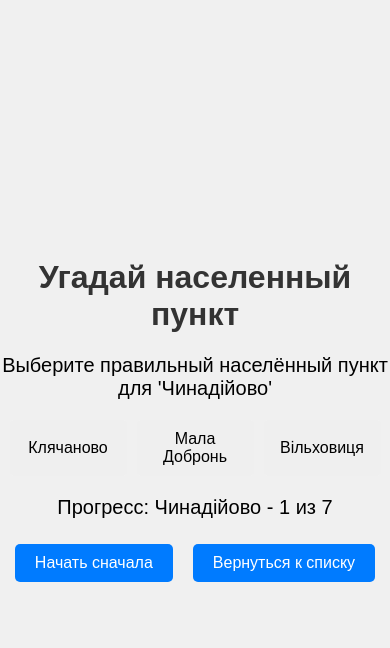
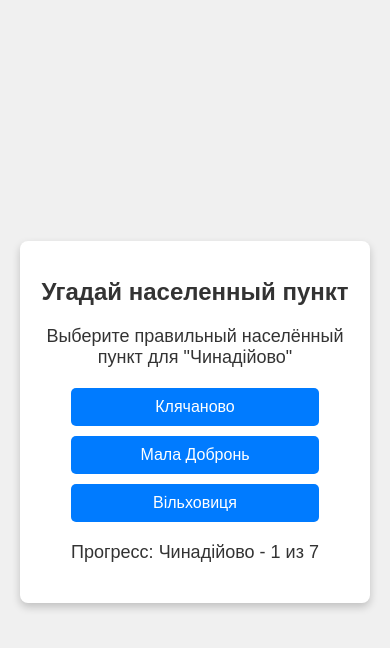
Before and after one commit to Exsclusive/mysite, a plain HTML site: page index.html in a window 390 px wide. Both pictures are taken after a click on the button "Чинадійово". Drawn offline with Linux system fonts and the light colour scheme.

Commit message:
Update index.html

```diff
--- a/index.html
+++ b/index.html
@@ -13,17 +13,27 @@
             height: 100vh;
             margin: 0;
             background-color: #f0f0f0;
+            padding: 20px;
+            box-sizing: border-box;
         }
         .container {
-            max-width: 600px;
+            max-width: 500px;
+            width: 100%;
             text-align: center;
+            background-color: #fff;
+            padding: 20px;
+            border-radius: 8px;
+            box-shadow: 0 4px 8px rgba(0, 0, 0, 0.2);
         }
         h1 {
             color: #333;
+            font-size: 24px;
+            margin-bottom: 20px;
         }
         .question, .progress, .result {
-            font-size: 20px;
+            font-size: 18px;
             margin-bottom: 20px;
+            color: #333;
         }
         .start-buttons, .answer-buttons, .control-buttons {
             display: flex;
@@ -39,28 +49,44 @@
             border: none;
             border-radius: 5px;
             cursor: pointer;
+            background-color: #007bff;
+            color: white;
+            transition: background-color 0.3s;
+        }
+        .start-buttons button:hover, .answer-buttons button:hover {
+            background-color: #0056b3;
         }
         .correct {
-            background-color: #4caf50;
+            background-color: #4caf50 !important;
             color: white;
         }
         .incorrect {
-            background-color: #f44336;
+            background-color: #f44336 !important;
             color: white;
         }
+        .control-buttons {
+            display: none;
+            flex-direction: column;
+            gap: 10px;
+        }
         .control-buttons button {
-            padding: 10px 20px;
+            padding: 10px;
             font-size: 16px;
-            margin: 5px;
             border-radius: 5px;
             cursor: pointer;
             background-color: #007bff;
             color: white;
             border: none;
+            transition: background-color 0.3s;
         }
-        .control-buttons button:disabled {
-            background-color: #cccccc;
-            cursor: not-allowed;
+        .control-buttons button:hover {
+            background-color: #0056b3;
+        }
+        /* Responsive design */
+        @media (max-width: 600px) {
+            .start-buttons button, .answer-buttons button {
+                width: 80%;
+            }
         }
     </style>
 </head>
@@ -121,7 +147,7 @@
     function loadQuestion() {
         resetButtonColors();
         if (currentQuestionIndex < questionOrder.length) {
-            document.querySelector('.question').innerText = `Выберите правильный населённый пункт для '${selectedLocation}'`;
+            document.querySelector('.question').innerText = `Выберите правильный населённый пункт для "${selectedLocation}"`;
             document.querySelector('.progress').innerText = `Прогресс: ${selectedLocation} - ${currentQuestionIndex + 1} из ${questionOrder.length}`;
 
             const correctAnswer = questionOrder[currentQuestionIndex];
@@ -153,7 +179,7 @@
         document.querySelector('.question').innerText = `Игра завершена! Ваш счёт: ${score} из ${questionOrder.length}`;
         document.querySelector('.progress').innerText = '';
         document.querySelector('.answer-buttons').style.display = 'none';
-        document.querySelector('.start-buttons').style.display = 'none';
+        document.querySelector('.control-buttons').style.display = 'flex';
     }
 
     function restartGame() {
@@ -166,6 +192,7 @@
         document.querySelector('.question').innerText = 'Выберите населенный пункт для начала игры';
         document.querySelector('.progress').innerText = '';
         document.querySelector('.answer-buttons').style.display = 'none';
+        document.querySelector('.control-buttons').style.display = 'none';
         document.querySelector('.start-buttons').style.display = 'flex';
         selectedLocation = null;
     }
@@ -188,6 +215,7 @@
     function updateUIForGame() {
         document.querySelector('.start-buttons').style.display = 'none';
         document.querySelector('.answer-buttons').style.display = 'flex';
+        document.querySelector('.control-buttons').style.display = 'none';
     }
 </script>
 </body>
```
